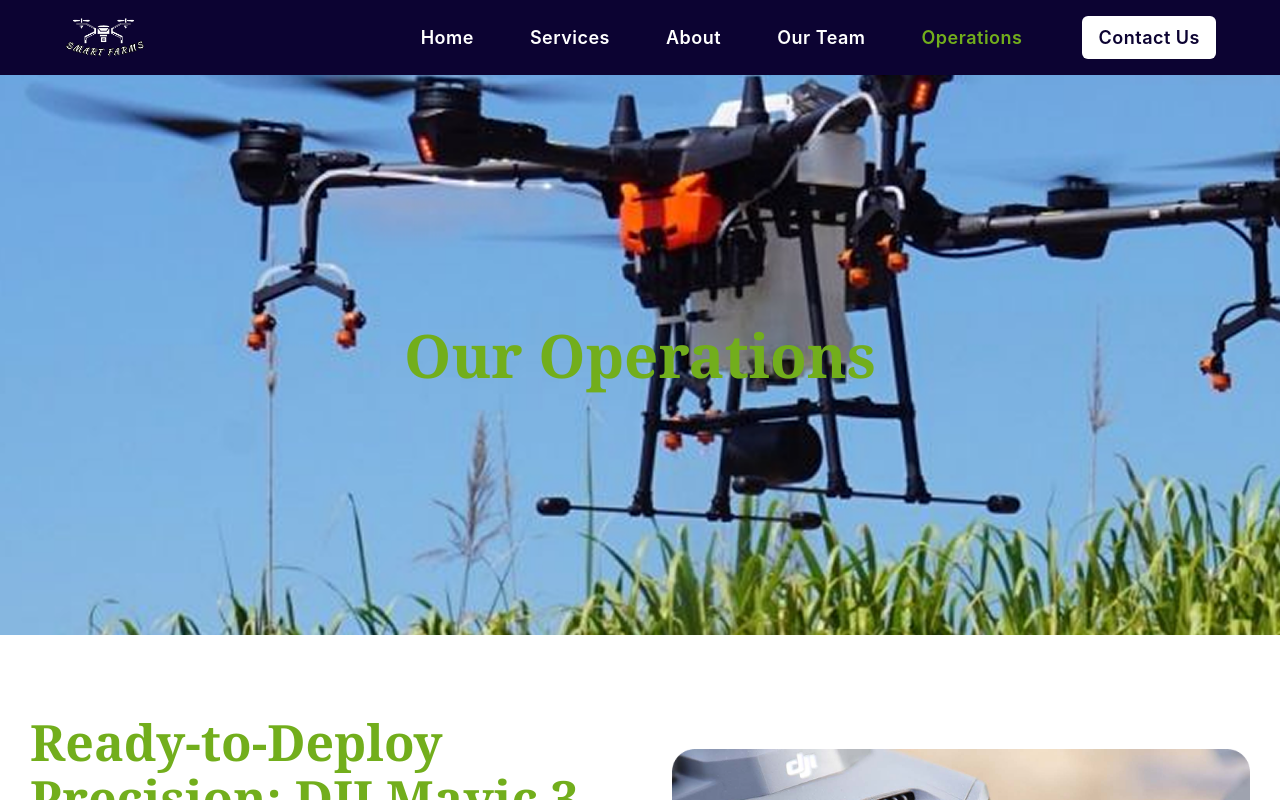
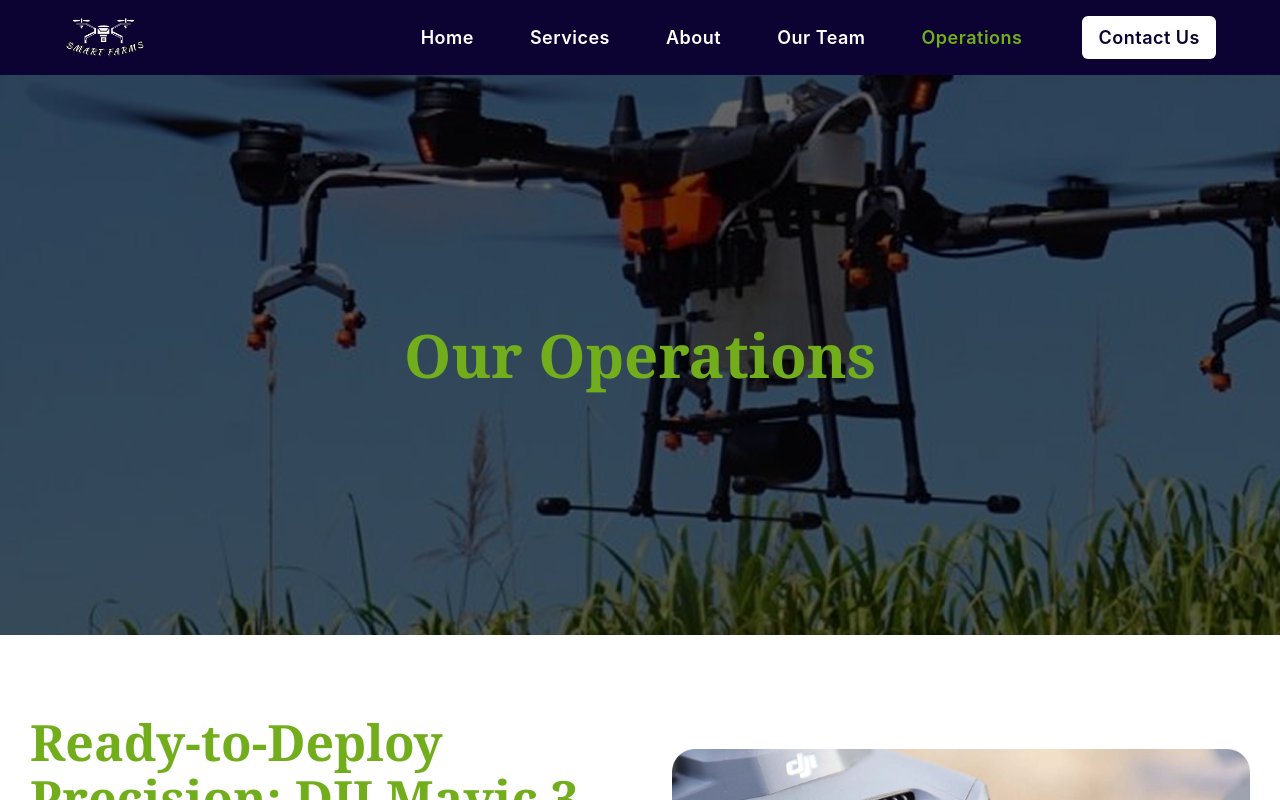
Before and after one commit to HudsonWayne/Smart-Farms, a Next.js app: page /operations in a window 1280 px wide. Shown: the top 800 px of the page. Built offline with nearby package versions, Linux system fonts and the light colour scheme; a web font is replaced by a local one.

Commit message:
initial commit

```diff
--- a/src/pages/operations.tsx
+++ b/src/pages/operations.tsx
@@ -16,6 +16,8 @@ export default function OperationsPage() {
           className="absolute inset-0 w-full h-full"
           draggable={false}
         />
+        {/* Overlay added here */}
+        <div className="absolute inset-0 bg-black opacity-60" />
         <div
           className="relative z-10 text-center max-w-7xl mx-auto"
           style={{ marginLeft: "30px", marginRight: "30px" }}
```
